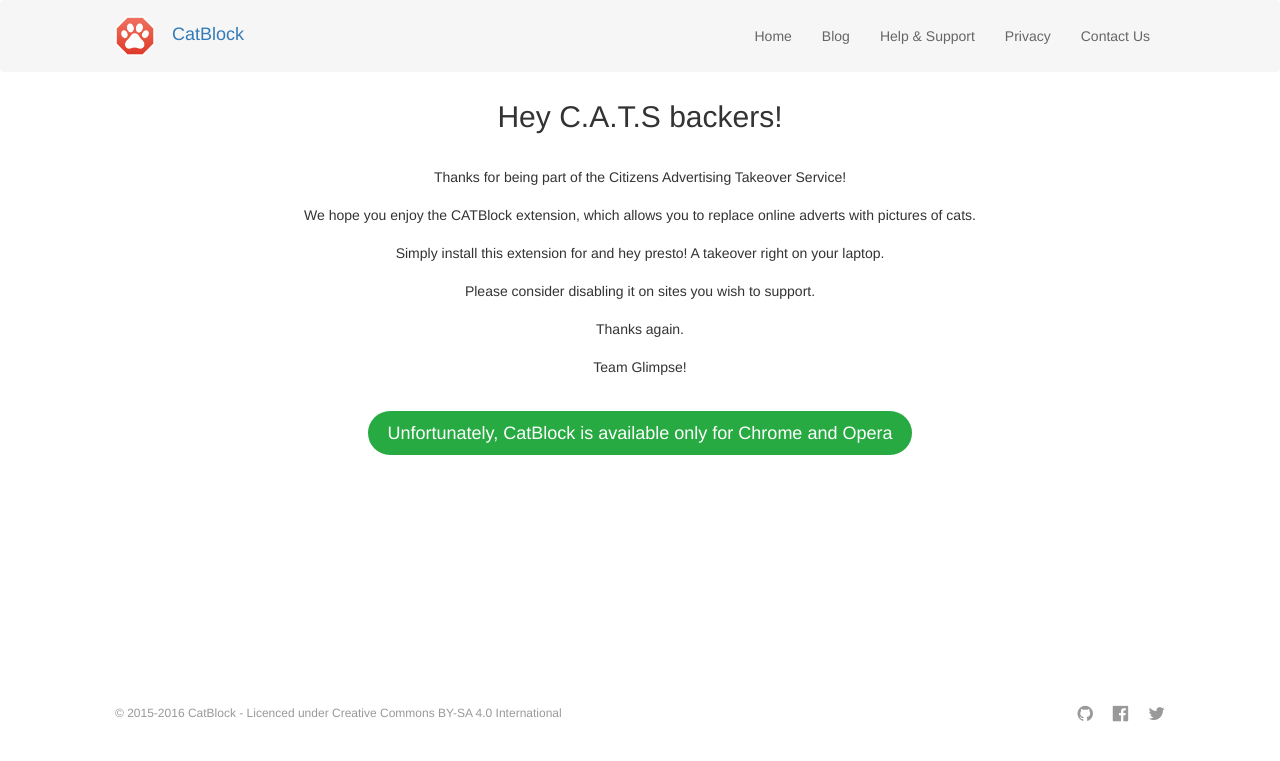
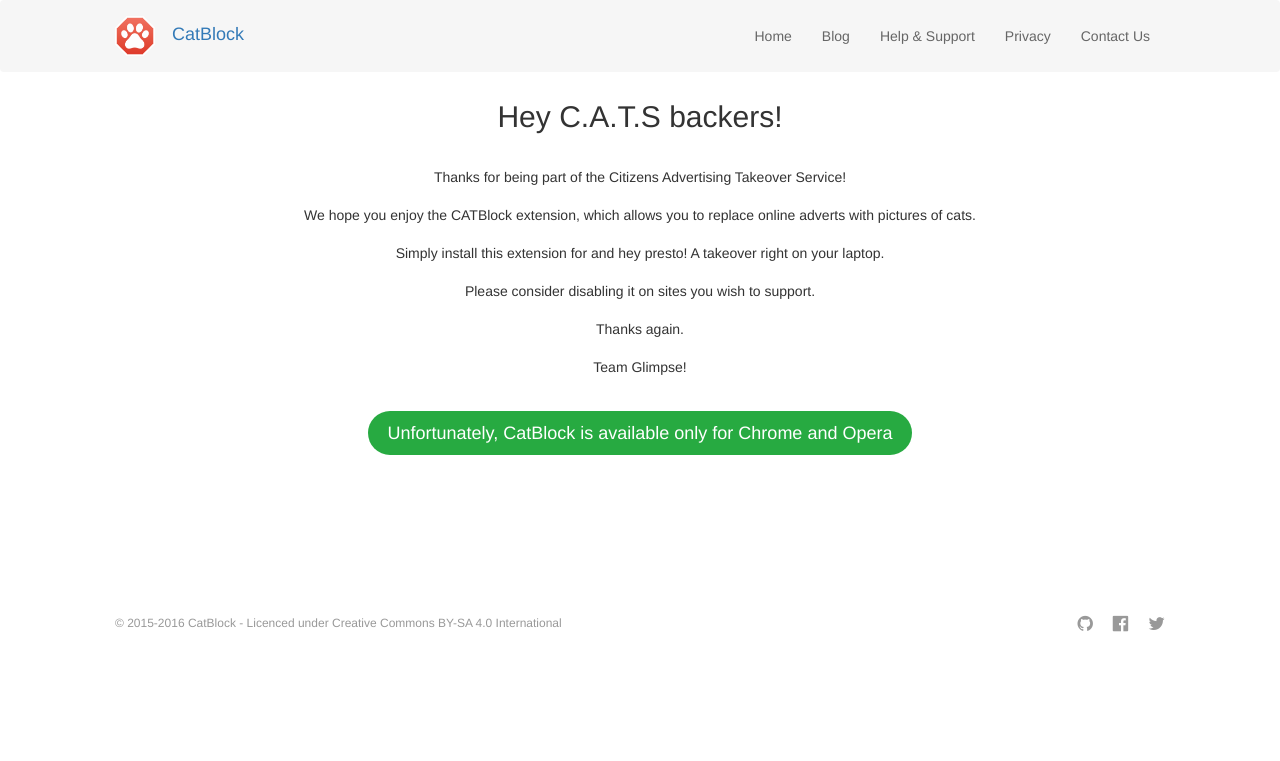
Before and after one commit to CatBlock/catblock.github.io, a Jekyll site: the page built from project-cats.html, in a window 1280 px wide. Shown: the top 761 px of the page. Built offline with Jekyll 4.4.1, drawn with Linux system fonts in a browser that asks for light colours; nearby versions of some CDN libraries.

Commit message:
Don't scroll too much in order to display copyright on project cats webpage
Signed-off-by: Tomáš Taro <tomas@getadblock.com>

```diff
--- a/css/cats.css
+++ b/css/cats.css
@@ -5,5 +5,5 @@
 
 #downloadbtn {
     margin-top: 20px;
-    margin-bottom: 210px;
+    margin-bottom: 120px;
 }
```
